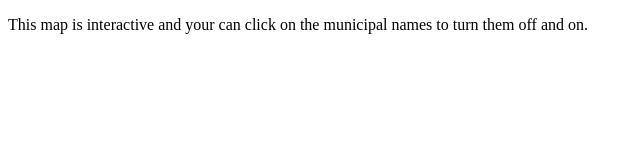
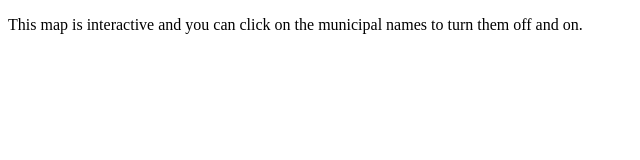
Before and after one commit to robheinrichs/robheinrichs, a plain HTML site: page index.html in a window 1280 px wide. Shown: the full height of the page, 0-640 px from the left. Drawn offline with Linux system fonts and the light colour scheme.

Commit message:
Update index.html

```diff
--- a/index.html
+++ b/index.html
@@ -4,6 +4,6 @@
     <title>Map of the Tricities</title>
   </head>
   <body>
-    <p>This map is interactive and your can click on the municipal names to turn them off and on.</p>
+    <p>This map is interactive and you can click on the municipal names to turn them off and on.</p>
   </body>
 </html>
```
